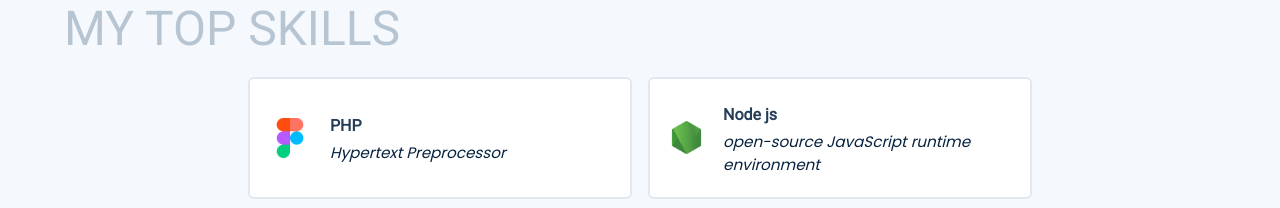
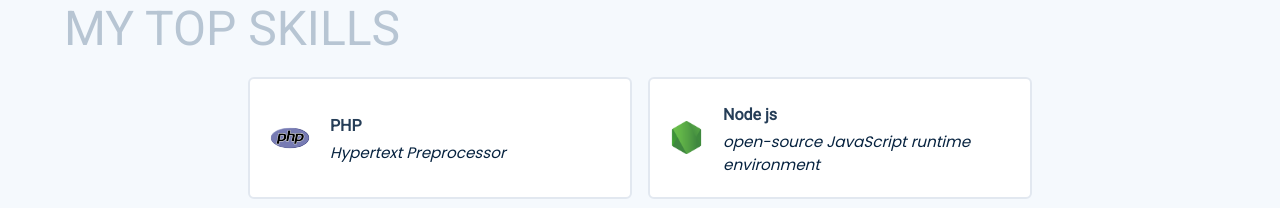
Before and after one commit to ghoumatn/mysimple-portfolio, a React (Vite) app: page / in a window 1280 px wide. Shown: the part 887-1095 px from the top of the page. Built offline with nearby package versions, Linux system fonts and the light colour scheme.

Commit message:
correction logo PHP

```diff
--- a/src/Content.js
+++ b/src/Content.js
@@ -1,6 +1,7 @@
 // import images
 import Hero_person from "./assets/images/Hero/person.png";
 
+import php from "./assets/images/Skills/php.svg";
 import figma from "./assets/images/Skills/figma.png";
 import sketch from "./assets/images/Skills/sketch.png";
 import ps from "./assets/images/Skills/ps.png";
@@ -93,7 +94,7 @@ export const content = {
       {
         name: "PHP",
         para: "Hypertext Preprocessor",
-        logo: figma,
+        logo: php,
       },
       {
         name: "Node js",
--- a/src/components/Skills.jsx
+++ b/src/components/Skills.jsx
@@ -50,6 +50,8 @@ const Skills = () => {
                 <img
                   src={skill.logo}
                   alt="Tunisian Web developer"
+                  width={40}
+                  height={40}
                   className="w-10 group-hover:scale-125 duration-200"
                   loading="lazy"
                 />
```
Also changed, not shown: src/assets/images/Skills/PHP.svg (added).
